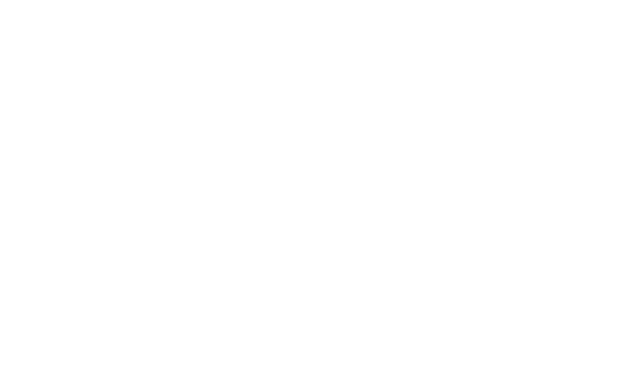
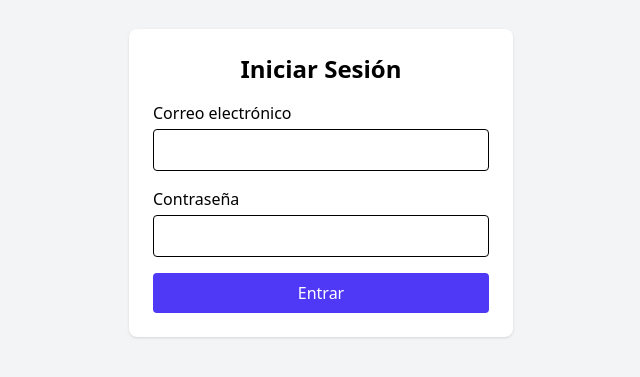
Before and after one commit to iLegalJm/agenda-front, a React (Vite) app: page /login in a window 1280 px wide. Before the commit this address had no page. Shown: the part 217-594 px from the top of the page, without its empty margins (319-959 px from the left). Built offline with nearby package versions, Linux system fonts and the light colour scheme.

Commit message:
feat: agregar página de Login con validación de formulario y lógica de autenticación

```diff
--- /dev/null
+++ b/src/api/authApi.ts
@@ -0,0 +1,7 @@
+import axios from 'axios';
+const baseURL = import.meta.env.VITE_API_URL;
+
+export async function login(email: string, password: string) {
+    const response = await axios.post(`${baseURL}/auth/login`, { email, password });
+    return response.data;
+}
--- /dev/null
+++ b/src/pages/Login.tsx
@@ -0,0 +1,70 @@
+import { useForm } from 'react-hook-form';
+import { zodResolver } from '@hookform/resolvers/zod';
+import * as z from 'zod';
+
+const schema = z.object({
+    email: z.string().email('Email inválido'),
+    password: z.string().min(6, 'La contraseña debe tener al menos 6 caracteres'),
+});
+
+type FormData = z.infer<typeof schema>;
+
+export default function Login() {
+
+    const { register, handleSubmit, formState: { errors } } = useForm<FormData>({
+        resolver: zodResolver(schema)
+    });
+
+    const onSubmit = (data: FormData) => {
+        console.log(data);
+    }
+
+    const fakeLogin = (data: FormData) => {
+        console.log('Intentando login con:', data);
+        // Aquí iría la lógica real de autenticación
+    }
+
+    // const onSubmit = async (data: FormData) => {
+    //     try {
+    //         const user = await login(data.email, data.password);
+    //         console.log('Usuario autenticado:', user);
+    //         // guardar token, redirigir, etc.
+    //     } catch (err) {
+    //         console.error('Error de login', err);
+    //     }
+    // };
+
+    return (
+        <div className="min-h-screen flex items-center justify-center bg-gray-100">
+            <div className="w-full max-w-sm bg-white rounded-lg shadow p-6">
+                <h1 className="text-2xl font-bold mb-4 text-center">Iniciar Sesión</h1>
+                <form onSubmit={handleSubmit(fakeLogin)} className="space-y-4">
+                    <div>
+                        <label className="block mb-1 font-medium">Correo electrónico</label>
+                        <input
+                            type="email"
+                            {...register('email')}
+                            className="w-full border rounded p-2"
+                        />
+                        {errors.email && <p className="text-red-500 text-sm">{errors.email.message}</p>}
+                    </div>
+                    <div>
+                        <label className="block mb-1 font-medium">Contraseña</label>
+                        <input
+                            type="password"
+                            {...register('password')}
+                            className="w-full border rounded p-2"
+                        />
+                        {errors.password && <p className="text-red-500 text-sm">{errors.password.message}</p>}
+                    </div>
+                    <button
+                        type="submit"
+                        className="w-full bg-indigo-600 text-white py-2 rounded hover:bg-indigo-700 transition-colors"
+                    >
+                        Entrar
+                    </button>
+                </form>
+            </div>
+        </div>
+    )
+}
--- a/src/router/AppRouter.tsx
+++ b/src/router/AppRouter.tsx
@@ -1,4 +1,5 @@
 import { BrowserRouter, Routes, Route } from 'react-router-dom';
+import Login from '../pages/Login';
 import Dashboard from '../pages/Dashboard';
 import Medicos from '../pages/Medicos';
 import Pacientes from '../pages/Pacientes';
@@ -8,6 +9,7 @@
     return (
         <BrowserRouter>
             <Routes>
+                <Route path="/login" element={<Login />} />
                 <Route path="/" element={<Dashboard />} />
                 <Route path="/medicos" element={<Medicos />} />
                 <Route path="/pacientes" element={<Pacientes />} />
```
